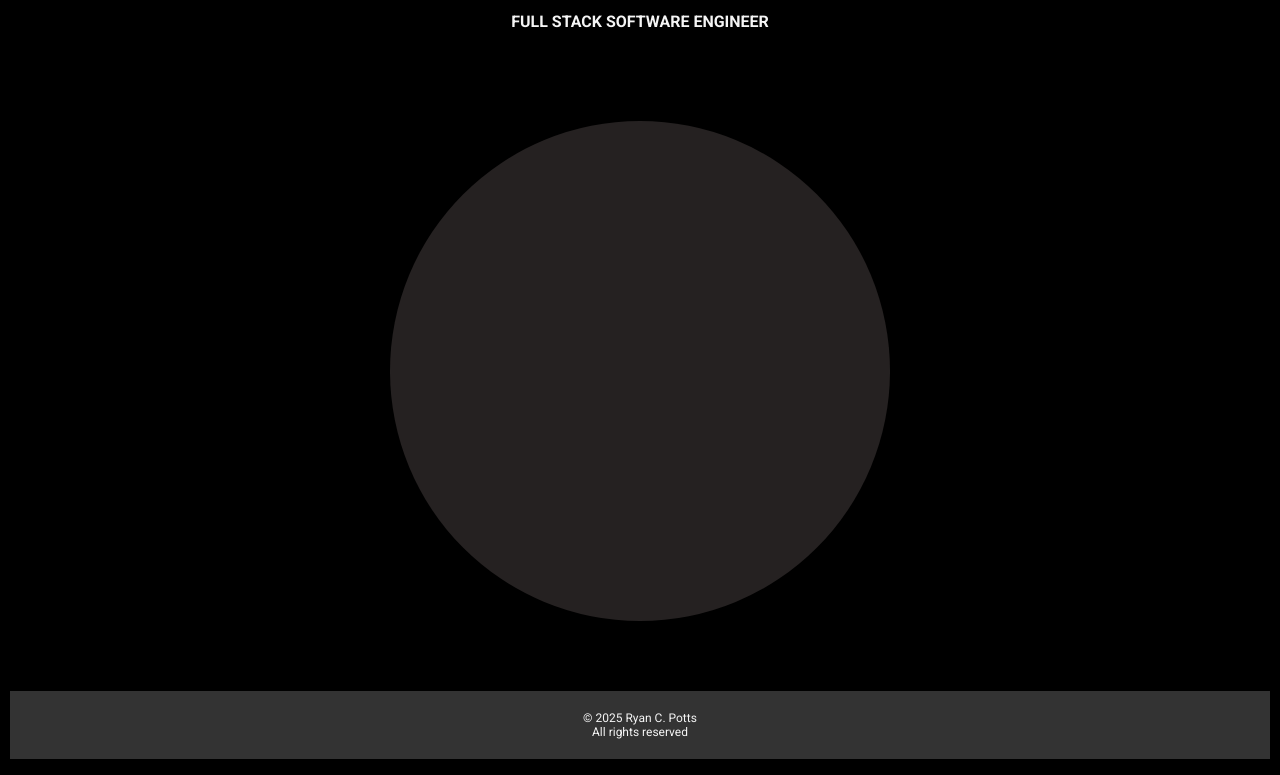
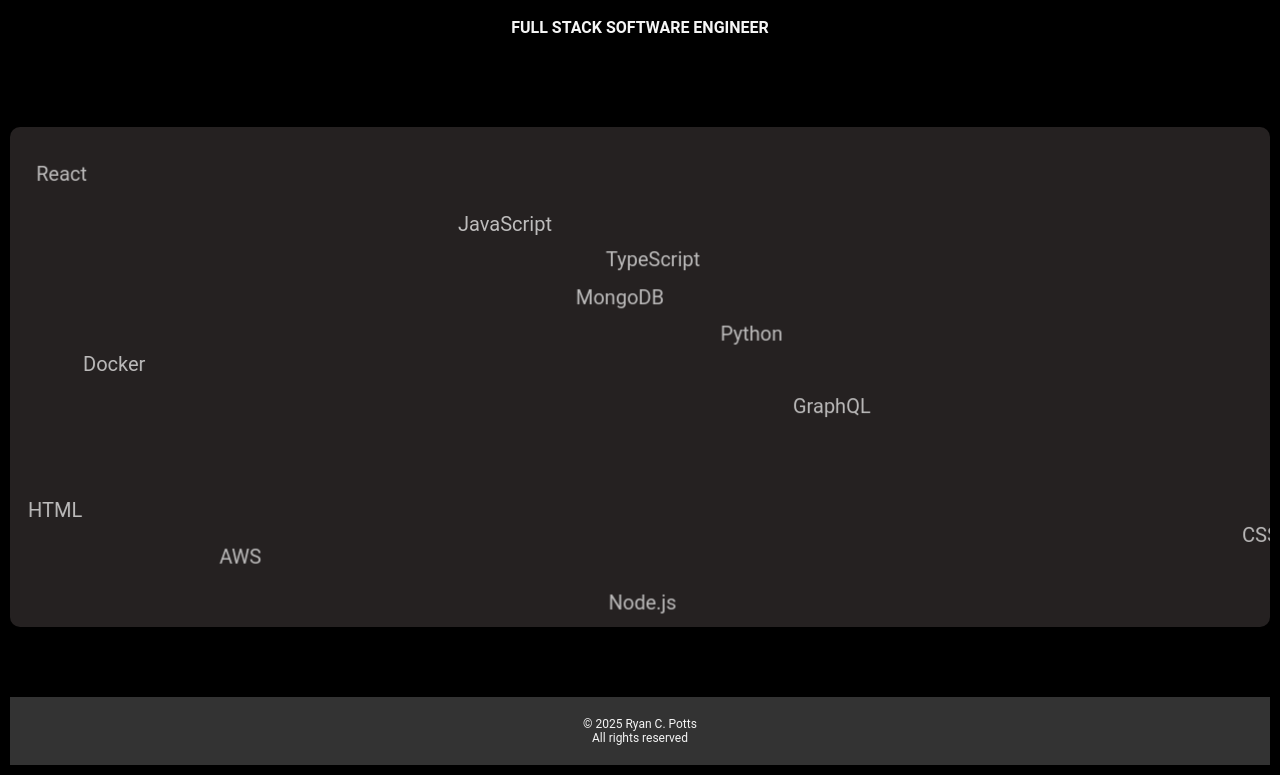
Before and after one commit to RyanCPotts/ryancpotts.io, a website: page index.html in a window 1280 px wide. Shown: the part 135-910 px from the top of the page. Drawn offline with Linux system fonts and the light colour scheme.

Commit message:
shape is getting there

```diff
--- a/index.html
+++ b/index.html
@@ -7,18 +7,48 @@
     <meta name="author" content="Ryan C. Potts">
     <title>ryancpotts.io</title>
     <link rel="stylesheet" href="styles.css">
-    <link href="https://fonts.googleapis.com/css2?family=Roboto:wght@400;500;700&display=swap" rel="stylesheet">
-
     <style>
+        /* Container for Tag Cloud */
         #tagCloud {
+            position: relative; /* Control the position of child elements */
+            width: 100%;
+            height: 500px; /* Set fixed height */
             margin: 40px auto;
-            width: 500px;
-            height: 500px;
+            background-color: #252121;
             display: flex;
+            flex-wrap: wrap;
             justify-content: center;
             align-items: center;
-            border-radius: 50%;
-            background-color: #252121;
+            border-radius: 10px;
+            overflow: hidden; /* Ensures tags won't overflow from the container */
+            pointer-events: none; /* Tags don't block mouse events */
+        }
+
+        /* Tag Styling */
+        .tag {
+            font-family: 'Roboto', sans-serif;
+            margin: 10px;
+            font-size: 20px;
+            color: white;
+            cursor: pointer;
+            opacity: 0.7;
+            transition: opacity 0.3s, transform 0.3s;
+            position: absolute;
+            pointer-events: all;
+            will-change: transform, opacity;
+            z-index: 1; /* Ensure tags are clickable */
+        }
+
+        .tag:hover {
+            opacity: 1;
+            transform: scale(1.1);
+        }
+
+        /* Mouse hover and animation */
+        @keyframes cloudHover {
+            0% { transform: translate(0, 0); }
+            50% { transform: translate(10px, -10px); }
+            100% { transform: translate(0, 0); }
         }
     </style>
 </head>
@@ -35,36 +65,53 @@
         <p>All rights reserved</p>
     </footer>
 
-    <!-- TagCloud Library -->
-    <script src="https://cdn.jsdelivr.net/npm/tagcloud@2.2.0/dist/tagcloud.min.js" onload="initializeTagCloud()"></script>
+    <!-- Custom Tag Cloud JavaScript -->
+    <script>
+        window.onload = function () {
+            const tagCloudContainer = document.getElementById('tagCloud');
 
-    <!-- Initialize TagCloud -->
-    <script>
-        function initializeTagCloud() {
-            console.log("TagCloud library loaded:", typeof TagCloud === "function");
+            // Replace with your actual repo names or dynamically fetch from your GitHub
+            const repos = [
+                'React', 'Node.js', 'Python', 'JavaScript', 'TypeScript',
+                'MongoDB', 'Docker', 'AWS', 'GraphQL', 'HTML', 'CSS'
+            ];
 
-            const tagCloudContainer = document.getElementById('tagCloud');
-            const texts = [
-                'React', 'Node.js', 'Python',
-                'JavaScript', 'TypeScript',
-                'MongoDB', 'Docker',
-                'AWS', 'GraphQL',
-                'HTML', 'CSS'
-            ];
-            const options = {
-                radius: 200,
-                maxSpeed: 'fast',
-                initSpeed: 'fast',
-                direction: 135,
-                keep: true
-            };
+            // Create tags for each repo
+            repos.forEach((repoName, index) => {
+                const tag = document.createElement('div');
+                tag.classList.add('tag');
+                tag.innerText = repoName;
 
-            if (typeof TagCloud === 'function') {
-                TagCloud(tagCloudContainer, texts, options);
-            } else {
-                console.error("TagCloud library is not loaded correctly.");
-            }
-        }
+                // Assign random positions within the container
+                const maxWidth = tagCloudContainer.clientWidth;
+                const maxHeight = tagCloudContainer.clientHeight;
+
+                tag.style.left = `${Math.random() * maxWidth}px`;
+                tag.style.top = `${Math.random() * maxHeight}px`;
+
+                // Animation for each tag's movement
+                tag.style.animation = `cloudHover ${Math.random() * 3 + 3}s ease-in-out infinite`;
+
+                // Adding a click listener to redirect to the corresponding GitHub page
+                tag.addEventListener('click', () => {
+                    window.open(`https://github.com/ryancpotts/${repoName.toLowerCase().replace(" ", "-")}`, "_blank");
+                });
+
+                // Append the tag element to the cloud
+                tagCloudContainer.appendChild(tag);
+            });
+
+            // Mouse tracking for floating effect
+            tagCloudContainer.addEventListener('mousemove', (e) => {
+                const x = (e.pageX / window.innerWidth) * 30 - 15; // Adjusting tilt effect
+                const y = (e.pageY / window.innerHeight) * 30 - 15;
+
+                const tags = document.querySelectorAll('.tag');
+                tags.forEach(tag => {
+                    tag.style.transform = `translate(${x}px, ${y}px)`;
+                });
+            });
+        };
     </script>
 </body>
 </html>
--- a/styles.css
+++ b/styles.css
@@ -10,6 +10,8 @@ body {
   /* Header styles */
   header {
     background-color: #1a1a1a; /* Dark gray banner box */
+    border-style: ridge;
+    border-color: rgb(107, 95, 79);
     padding: 30px;
     text-align: center;
   }
```
